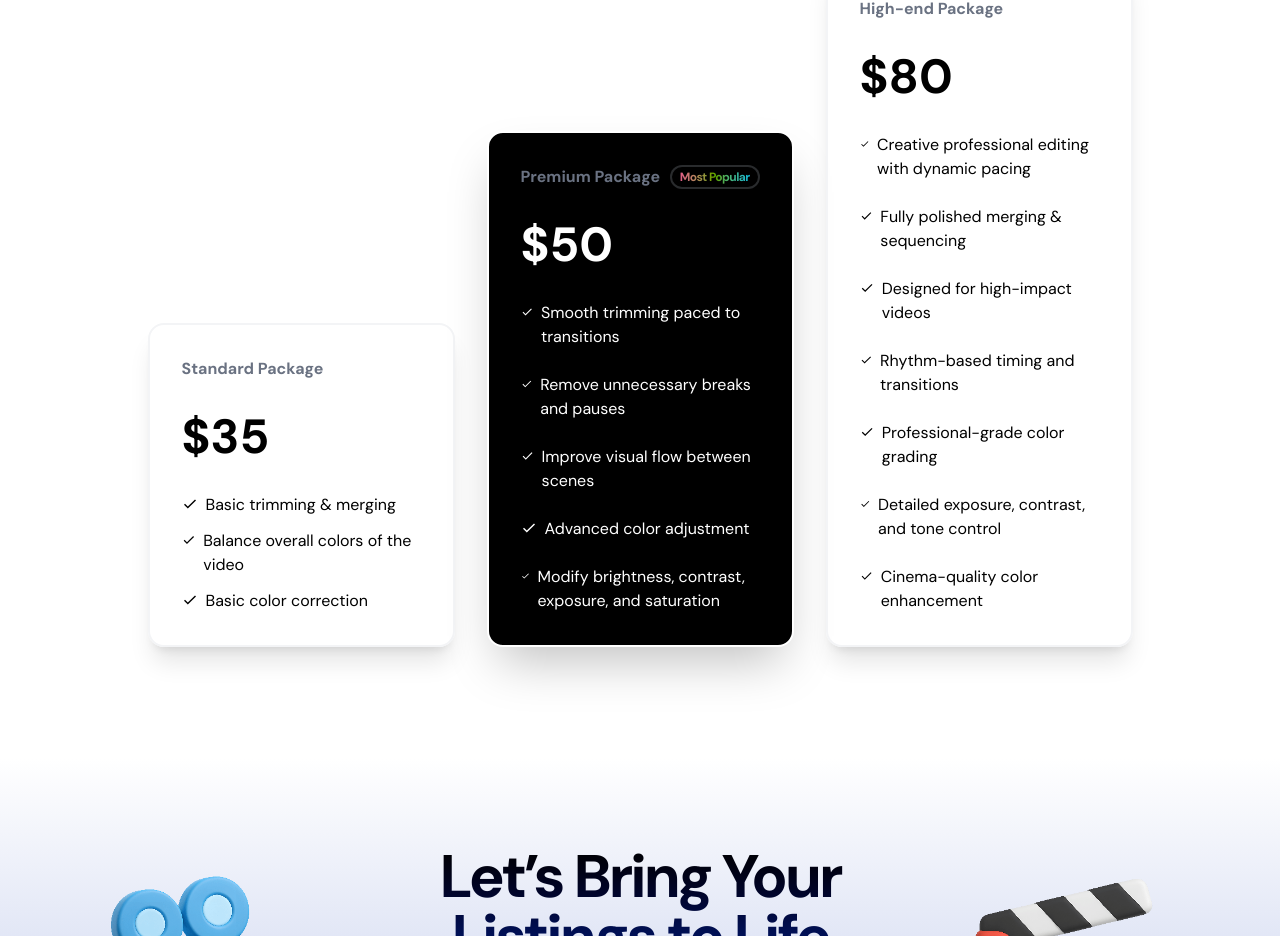
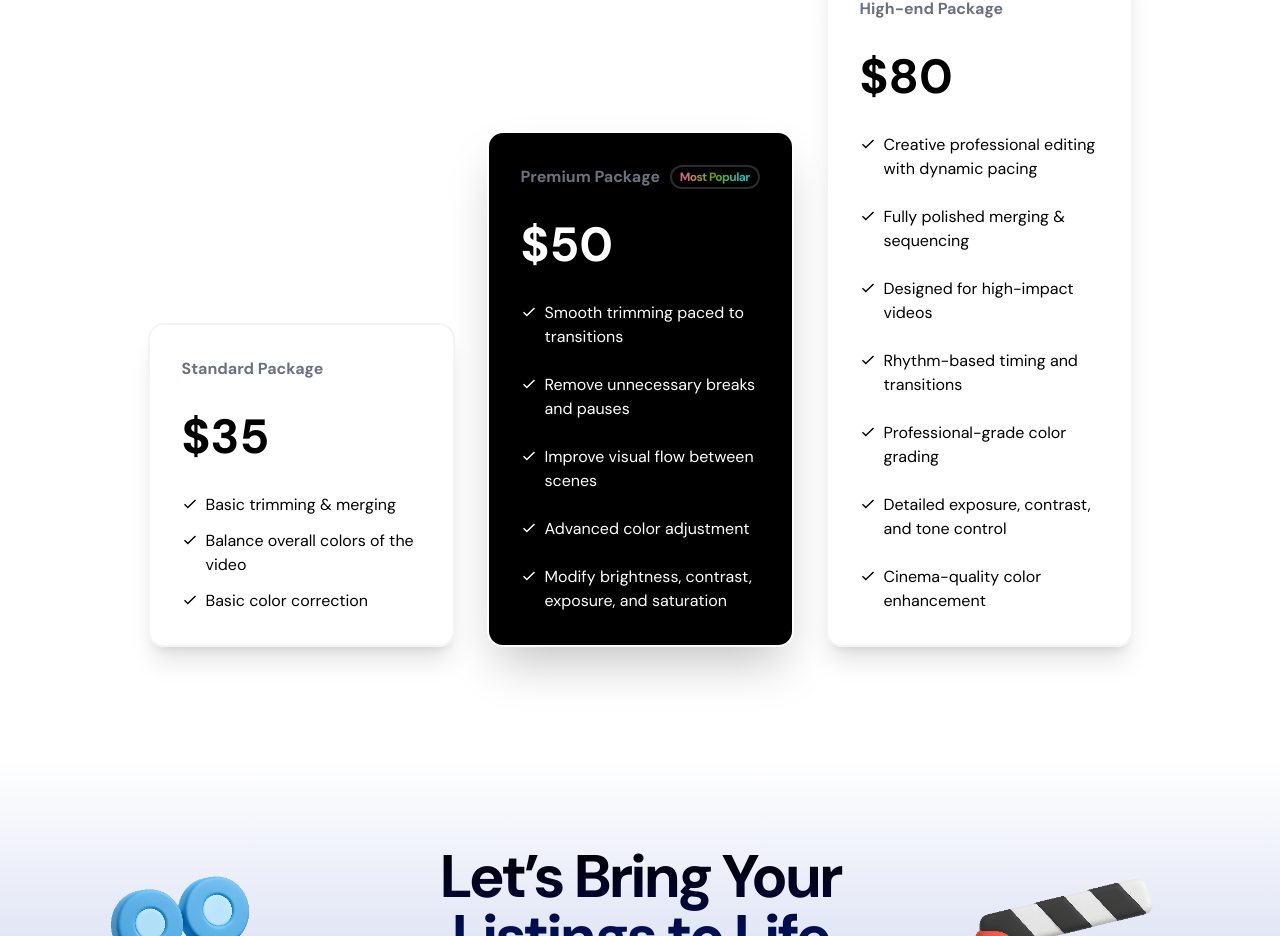
Before and after one commit to Git-Nathan/editor-landing-page, a Next.js app: page / in a window 1280 px wide. Shown: the part 2517-3453 px from the top of the page. Built offline with nearby package versions, Linux system fonts and the light colour scheme.

Commit message:
fix: icon shrink

```diff
--- a/src/components/Pricing.tsx
+++ b/src/components/Pricing.tsx
@@ -25,15 +25,16 @@ const Pricing = () => {
           </div>
           <div className='flex flex-col gap-3'>
             <div className='flex'>
-              <IoMdCheckmark className='mt-[3px] mr-2' /> Basic trimming &
-              merging
+              <IoMdCheckmark className='mt-[3px] mr-2 shrink-0' /> Basic
+              trimming & merging
             </div>
             <div className='flex'>
-              <IoMdCheckmark className='mt-[3px] mr-2' /> Balance overall colors
-              of the video
+              <IoMdCheckmark className='mt-[3px] mr-2 shrink-0' /> Balance
+              overall colors of the video
             </div>
             <div className='flex'>
-              <IoMdCheckmark className='mt-[3px] mr-2' /> Basic color correction
+              <IoMdCheckmark className='mt-[3px] mr-2 shrink-0' /> Basic color
+              correction
             </div>
           </div>
         </div>
@@ -50,24 +51,24 @@ const Pricing = () => {
           </div>
           <div className='flex flex-col gap-6'>
             <div className='flex'>
-              <IoMdCheckmark className='mt-[3px] mr-2' /> Smooth trimming paced
-              to transitions
+              <IoMdCheckmark className='mt-[3px] mr-2 shrink-0' /> Smooth
+              trimming paced to transitions
             </div>
             <div className='flex'>
-              <IoMdCheckmark className='mt-[3px] mr-2' /> Remove unnecessary
-              breaks and pauses
+              <IoMdCheckmark className='mt-[3px] mr-2 shrink-0' /> Remove
+              unnecessary breaks and pauses
             </div>
             <div className='flex'>
-              <IoMdCheckmark className='mt-[3px] mr-2' /> Improve visual flow
-              between scenes
+              <IoMdCheckmark className='mt-[3px] mr-2 shrink-0' /> Improve
+              visual flow between scenes
             </div>
             <div className='flex'>
-              <IoMdCheckmark className='mt-[3px] mr-2' /> Advanced color
-              adjustment
+              <IoMdCheckmark className='mt-[3px] mr-2 shrink-0' /> Advanced
+              color adjustment
             </div>
             <div className='flex'>
-              <IoMdCheckmark className='mt-[3px] mr-2' /> Modify brightness,
-              contrast, exposure, and saturation
+              <IoMdCheckmark className='mt-[3px] mr-2 shrink-0' /> Modify
+              brightness, contrast, exposure, and saturation
             </div>
           </div>
         </div>
@@ -78,32 +79,32 @@ const Pricing = () => {
           </div>
           <div className='flex flex-col gap-6'>
             <div className='flex'>
-              <IoMdCheckmark className='mt-[3px] mr-2' /> Creative professional
-              editing with dynamic pacing
+              <IoMdCheckmark className='mt-[3px] mr-2 shrink-0' /> Creative
+              professional editing with dynamic pacing
             </div>
             <div className='flex'>
-              <IoMdCheckmark className='mt-[3px] mr-2' /> Fully polished merging
-              & sequencing
+              <IoMdCheckmark className='mt-[3px] mr-2 shrink-0' /> Fully
+              polished merging & sequencing
             </div>
             <div className='flex'>
-              <IoMdCheckmark className='mt-[3px] mr-2' /> Designed for
+              <IoMdCheckmark className='mt-[3px] mr-2 shrink-0' /> Designed for
               high-impact videos
             </div>
             <div className='flex'>
-              <IoMdCheckmark className='mt-[3px] mr-2' /> Rhythm-based timing
-              and transitions
+              <IoMdCheckmark className='mt-[3px] mr-2 shrink-0' /> Rhythm-based
+              timing and transitions
             </div>
             <div className='flex'>
-              <IoMdCheckmark className='mt-[3px] mr-2' /> Professional-grade
-              color grading
+              <IoMdCheckmark className='mt-[3px] mr-2 shrink-0' />{' '}
+              Professional-grade color grading
             </div>
             <div className='flex'>
-              <IoMdCheckmark className='mt-[3px] mr-2' /> Detailed exposure,
-              contrast, and tone control
+              <IoMdCheckmark className='mt-[3px] mr-2 shrink-0' /> Detailed
+              exposure, contrast, and tone control
             </div>
             <div className='flex'>
-              <IoMdCheckmark className='mt-[3px] mr-2' /> Cinema-quality color
-              enhancement
+              <IoMdCheckmark className='mt-[3px] mr-2 shrink-0' />{' '}
+              Cinema-quality color enhancement
             </div>
           </div>
         </div>
```
